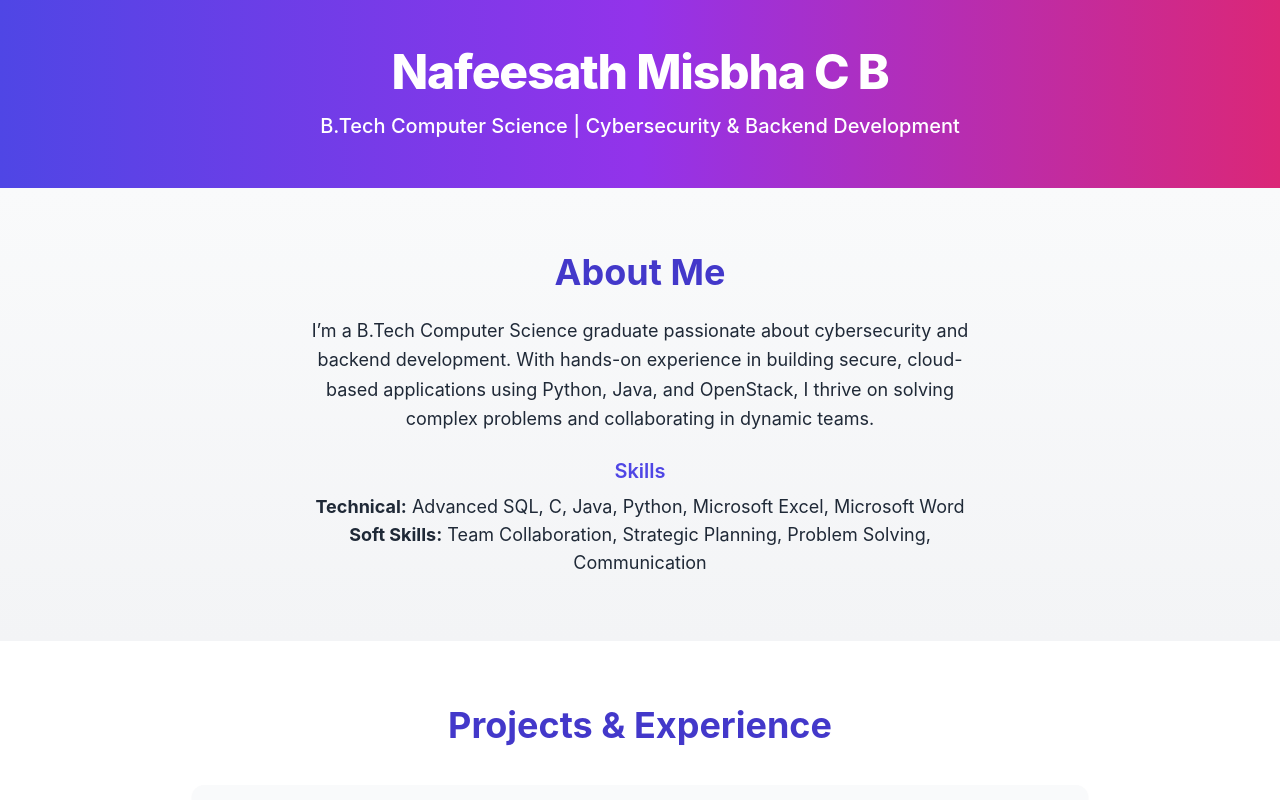
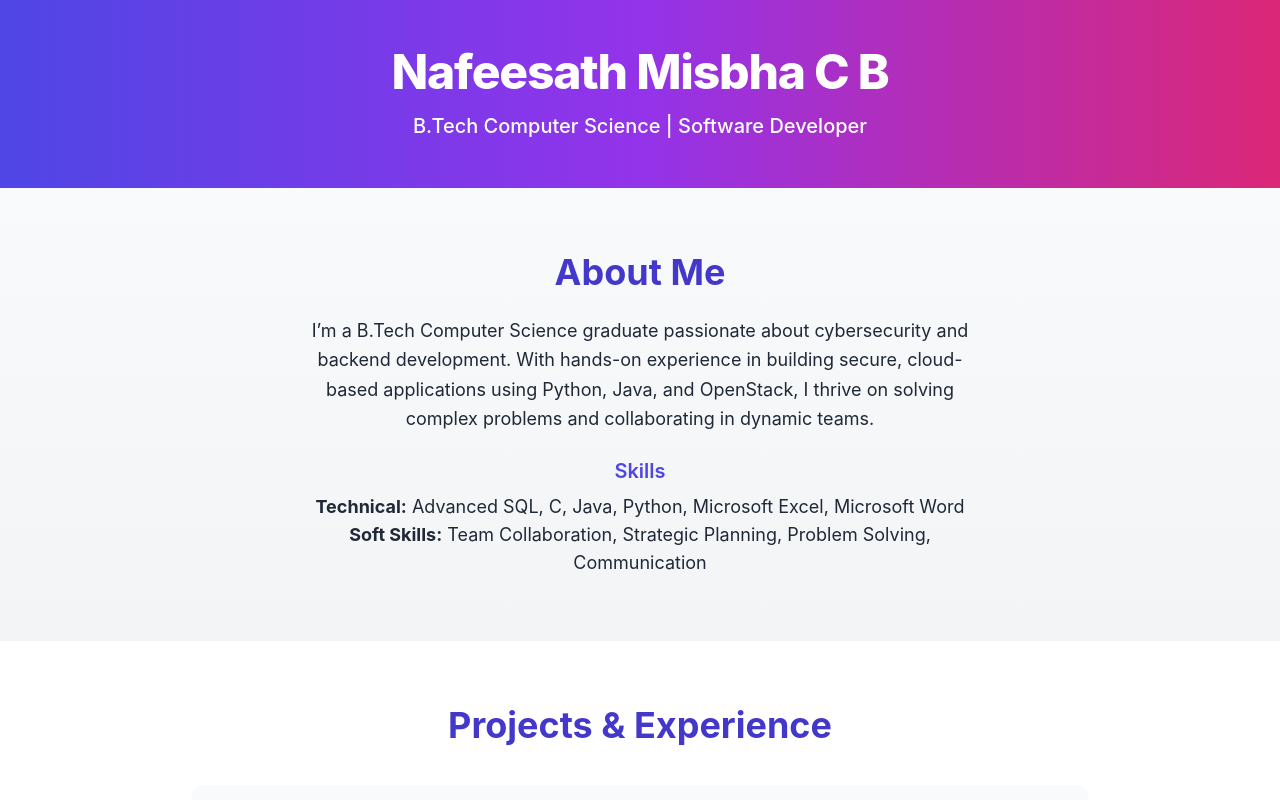
Before and after one commit to Misbhaaa/Portfolio, a React (Create React App) app: page / in a window 1280 px wide. Shown: the top 800 px of the page. Built offline with nearby package versions, Linux system fonts and the light colour scheme.

Commit message:
Update Header.js

```diff
--- a/src/components/Header.js
+++ b/src/components/Header.js
@@ -23,7 +23,7 @@ function Header() {
         animate={{ opacity: 1 }}
         transition={{ duration: 0.8, delay: 0.4 }}
       >
-        B.Tech Computer Science | Cybersecurity & Backend Development
+        B.Tech Computer Science | Software Developer
       </motion.p>
     </motion.header>
   );
```
